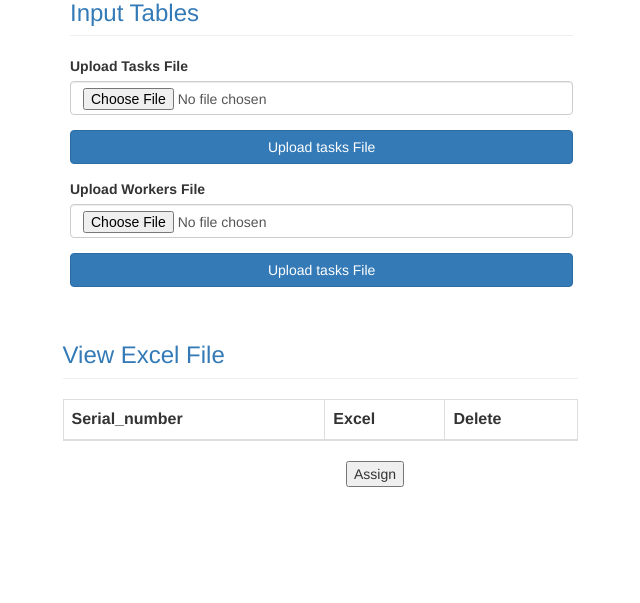
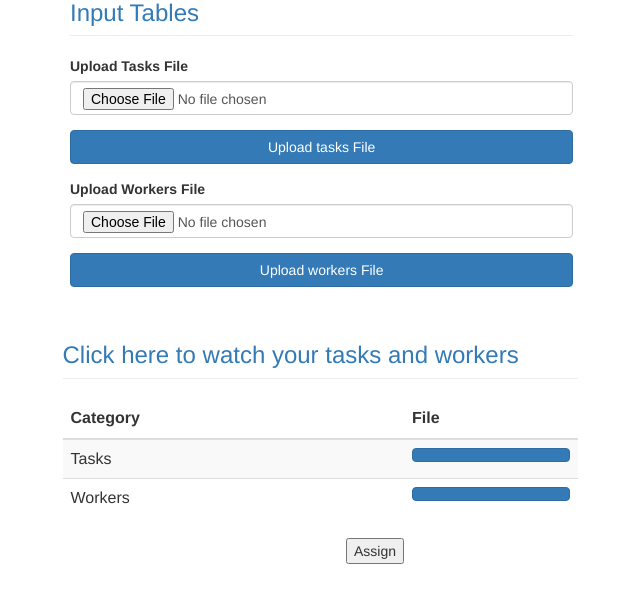
Before and after one commit to yaelhadad/FinalProject, a Flask app: page /ExcelUpload in a window 1280 px wide. Shown: the part 90-693 px from the top of the page, without its empty margins (265-905 px from the left). Run offline with Flask 2, Linux system fonts and the light colour scheme; the visitor is signed in with stand-in values (Sample User, id 1); lists and menus that the app fills with data are empty; some libraries are stand-ins or nearby versions.

Commit message:
view tasks and workers table

```diff
--- a/Code/login.py
+++ b/Code/login.py
@@ -7,6 +7,7 @@ from flask_sqlalchemy import SQLAlchemy
 from flask_login import LoginManager, UserMixin, login_user, login_required, logout_user, current_user
 from werkzeug.security import generate_password_hash, check_password_hash
 import os
+import sqlalchemy
 import sqlite3
 import pandas as pd
 from io import TextIOWrapper
@@ -164,38 +165,20 @@ def ExcelUpload():
 
 
 
-# @app.route('/view_excel/<string:id>')
-# def view_excel(id):
-#     con = sqlite3.connect("Input_Files.db")
-#     con.row_factory = sqlite3.Row
-#     cur = con.cursor()
-#     cur.execute("select * from data where pid=?", (id))
-#     data = cur.fetchall()
-#     print(data)
-#     for val in data:
-#         path = os.path.join("static/Excel/", val[1])
-#         print(val[1])
-#         data = pd.read_csv(path)
-#     con.close()
-#     return render_template("view_excel.html",
-#                            data=data.to_html(index=False, classes="table table-bordered").replace('<th>',
-#                                                                                                   '<th style="text-align:center">'))
-#
-#
-#
-# @app.route('/delete_record/<string:id>')
-# def delete_record(id):
-#     try:
-#         con = sqlite3.connect("Input_Files.db")
-#         cur = con.cursor()
-#         cur.execute("delete from data where pid=?", [id])
-#         con.commit()
-#         flash("Record Deleted Successfully", "success")
-#         return redirect(url_for("ExcelUpload"))
-#         con.close()
-#     except:
-#         flash("Record Deleted Failed", "danger")
+@app.route('/view_tasks')
+def view_tasks():
+    engine = sqlalchemy.create_engine('sqlite:///Users_Info.db')
+    df = pd.read_sql('select * from tasks',engine)
 
+    return render_template("view.html",
+                           data=df.to_html(index=False, classes="table table-striped"))
+@app.route('/view_workers')
+def view_workers():
+    engine = sqlalchemy.create_engine('sqlite:///Users_Info.db')
+    df = pd.read_sql('select * from workers',engine)
+
+    return render_template("view.html",
+                           data=df.to_html(index=False, classes="table table-striped"))
 
 @app.route('/assign', methods=['GET', 'POST'])
 def assign():
--- a/Code/templates/ExcelUpload.html
+++ b/Code/templates/ExcelUpload.html
@@ -33,32 +33,34 @@
                     <input type="file" class="form-control" name="upload_workers" value ="upload_workers"  >
                 </div>
                 <div class="form-group">
-                    <input type="submit" value="Upload tasks File" class="btn btn-primary btn-block">
+                    <input type="submit" value="Upload workers File" class="btn btn-primary btn-block">
                </div>
             </form>
          </div>
 
             <div class="row">
             <div class="col-md-offset-3 col-md-5">
-                <h3 class="page-header text-primary "><span class="fa fa-image">  View Excel File</span></h3>
-                 <table class="table table-bordered">
+                <h3 class="page-header text-primary "><span class="fa fa-image">  Click here to watch your tasks and workers</span></h3>
+                 <table id="data" class="table table-striped">
                         <thead>
                             <tr>
-                            <th>Serial_number</th>
-                            <th>Excel</th>
-                            <th>Delete</th>
+                            <th>Category</th>
+                            <th>File</th>
                         </tr>
                         </thead>
-                     {% for res in data %}
-                     {% set i=loop.index %}
                       <tbody>
                         <tr>
-                                <td style="text-align:center">{{i}}</td>
-                                <td><a href="{{url_for('view_excel',id=res['pid'])}}" class="btn btn-primary btn-block">{{res['exceldata']}}</a></td>
-                                <td><a href="{{url_for('delete_record',id=res['pid'])}}" class="btn btn-danger btn-block">Delete</a></td>
+                            <td>Tasks</td>
+                            <td><a href="{{url_for('view_tasks')}}" class="btn btn-primary btn-block"></a></td>
+
+
+                        </tr>
+                       <tr>
+                            <td>Workers</td>
+                            <td><a href="{{url_for('view_workers')}}" class="btn btn-primary btn-block"></a></td>
+
                         </tr>
                     </tbody>
-                {% endfor %}
                  </table>
             </div>
         </div>
```
Also changed, not shown: Code/templates/view_excel.html (deleted, +0 -21 lines). Lines whose indentation alone changed are shown as unchanged.
